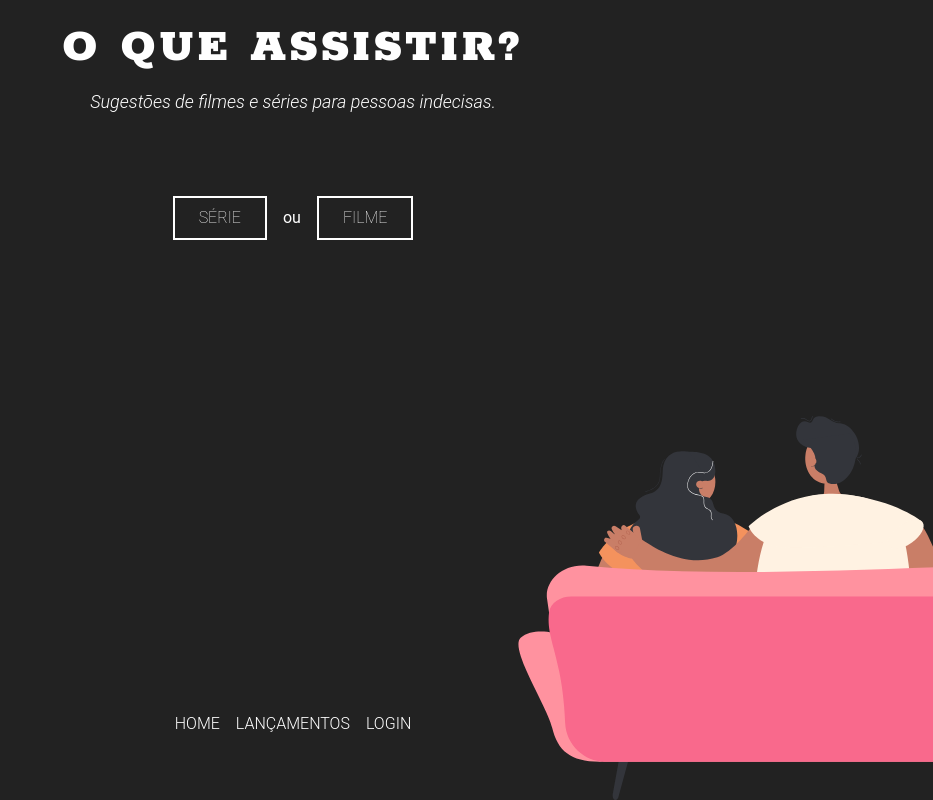
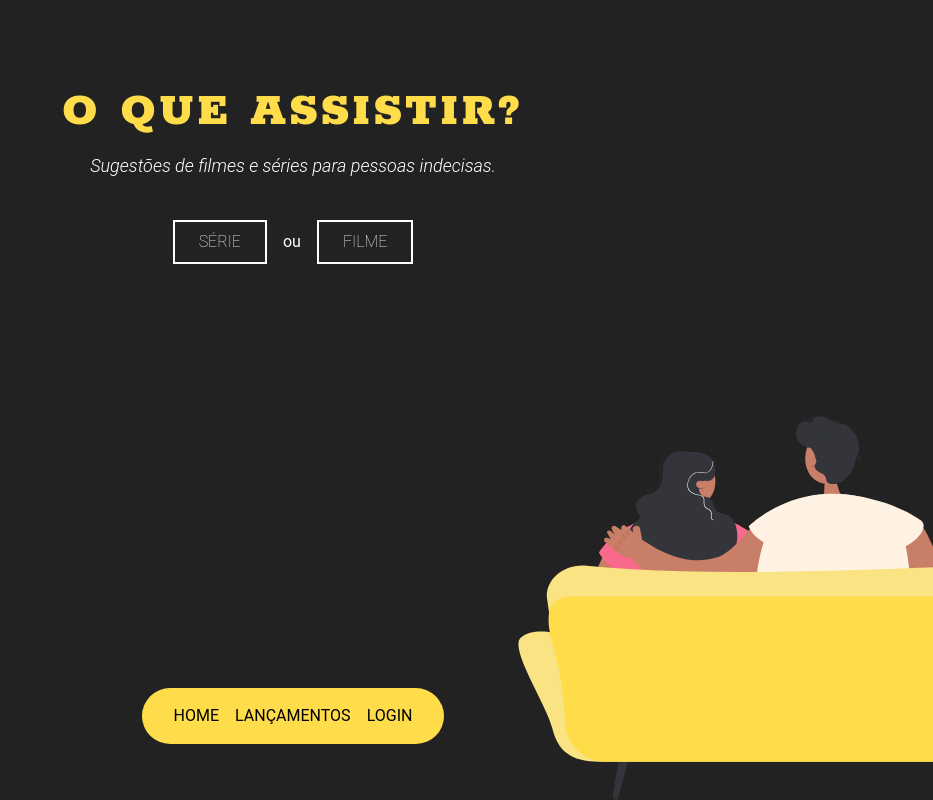
Before and after one commit to luisafalcao/Project-Nextjs, a Next.js app: page / in a window 1280 px wide. Shown: the whole page, without its empty margins (347-1280 px from the left). Built offline with nearby package versions, Linux system fonts and the light colour scheme.

Commit message:
mudanças de design

```diff
--- a/app/components/grid.tsx
+++ b/app/components/grid.tsx
@@ -1,27 +1,28 @@
 "use client"
+
 import Image from "next/image"
 import refresh from '@/public/refresh.svg'
 
 export default function Grid({ pagina, titulo, tituloOriginal, sinopse, poster, rating, onClick, streaming, genero }: any) {
-    const posterUrl = `https://image.tmdb.org/t/p/w300/${poster}`;
+    const posterUrl = `https://image.tmdb.org/t/p/w300${poster}`;
     return (
         <div className="flex flex-wrap gap-5">
             <div className="flex-1 text-right">
-                <img src={posterUrl} alt="" className=""/>
+                <img src={posterUrl} alt={`Poster: ${titulo}`} />
             </div>
             <div className="flex flex-col flex-1 text-left gap-3">
                 <h5>{titulo} {tituloOriginal && <span className="text-sm"> | <em>{tituloOriginal}</em></span>}</h5>
-                <p><span className="text-amber-400">★</span> {rating}</p>
+                <p><span className="text-customColor-accent">★</span> {rating}</p>
                 <p>{sinopse}</p>
                 {
                 pagina === "sugestao" &&
                     <>
                     <p><span className="font-bold">Onde Assistir:</span> {streaming}</p>
                     <Image
-                    className='mt-auto rounded-full cursor-pointer scale-75 hover:scale-105 hover:rotate-45 transition-all'
-                    src={refresh}
-                    alt='Ilustração de uma pessoa sentada em um sofá com um balde de pipoca no colo'
-                    onClick={() => {onClick(genero)}}
+                        className='mt-auto rounded-full cursor-pointer scale-75 hover:scale-105 hover:rotate-45 transition-all'
+                        src={refresh}
+                        alt='Refresh'
+                        onClick={() => {onClick(genero)}}
                     />
                     </>
                 }
--- a/app/globals.css
+++ b/app/globals.css
@@ -57,7 +57,7 @@ h1 {
 }
 
 .button-wrapper {
-  @apply flex gap-4 justify-center items-center mt-10
+  @apply flex gap-4 justify-center items-center my-8
 }
 
 .active {
@@ -65,7 +65,7 @@ h1 {
 }
 
 .navlinks {
-  @apply uppercase font-light text-white gap-4 flex justify-center
+  @apply uppercase font-normal text-black gap-4 flex justify-center
 }
 
 .navlink {
--- a/app/lancamentos/page.tsx
+++ b/app/lancamentos/page.tsx
@@ -7,7 +7,6 @@ export default async function Lancamentos() {
 
     return (
         <main>
-            <h2 className="text-center lowercase font-thin my-10">Últimos Lançamentos</h2>
             <ul className="w-6/12 mx-auto">
                 {lancamentos.map((lancamento: {
                     id: Key | null | undefined;
--- a/app/layout.tsx
+++ b/app/layout.tsx
@@ -10,15 +10,15 @@ export default function RootLayout({ children }: any) {
   return (
     <html lang="en">
       <body className='font-roboto min-h-screen justify-center justify-items-center py-6 bg-customColor-dark text-white'>
-        <header className='text-center pb-10'>
-          <h1 className='font-rokkitt uppercase font-bold'><Link href="/">{metadata.title}</Link></h1>
+        <header className='text-center pt-16'>
+          <h1 className='text-customColor-accent font-rokkitt uppercase font-bold'><Link href="/">{metadata.title}</Link></h1>
           <h6 className='italic font-light mt-4'>{metadata.description}</h6>
         </header>
 
         {children}
 
-        <footer className='text-center self-end fixed bottom-0 pb-16 w-screen'>
-          <nav className='navlinks'>
+        <footer className='text-center fixed bottom-14 flex justify-center w-full'>
+          <nav className='navlinks bg-customColor-accent py-4 px-8 rounded-full flex justify-center'>
             <Link className="navlink" href="/">Home</Link>
             <Link className="navlink" href="/lancamentos">Lançamentos</Link>
             <Link className="navlink" href="/login">Login</Link>
--- a/app/lib/listarsugestoes.js
+++ b/app/lib/listarsugestoes.js
@@ -15,6 +15,7 @@ export const listarSugestoes = async (tipo, id, idioma) => {
             sugestao = sugestoes[(Math.floor(Math.random() * sugestoes.length))]
         })
 
+        console.log(sugestao)
     return sugestao;
 
 }
--- a/app/login/page.tsx
+++ b/app/login/page.tsx
@@ -2,8 +2,8 @@ import LoginForm from "@/app/lib/ui/login-form";
 
 export default function LoginPage() {
     return (
-        <main className="flex items-center justify-center md:h-screen">
-            <div className="relative mx-auto flex w-full max-w-[400px] flex-col space-y-2.5 p-4 md:-mt-32">
+        <main className="flex items-center justify-center">
+            <div className="relative mx-auto flex w-full max-w-[400px] flex-col space-y-2.5 p-4">
                 <LoginForm />
             </div>
         </main>
--- a/app/page.js
+++ b/app/page.js
@@ -35,7 +35,7 @@ export default function Home() {
 		setHideImage(false)
 	}
 	return (
-		<main className={`main-home ${hideImage && 'mt-10'}`}>
+		<main className={`mt-10 main-home ${hideImage && 'mt-10'}`}>
 
 			{
 				!click &&
@@ -51,7 +51,7 @@ export default function Home() {
 			<Image
 				className="h-full fixed bottom-0 max-h-96 transition linear"
 				src={mainImage}
-				alt='Ilustração de uma pessoa sentada em um sofá com um balde de pipoca no colo'
+				alt='Ilustração de 3 pessoas sentadas em um sofá de costas.'
 			/>
 			}
 
--- a/tailwind.config.ts
+++ b/tailwind.config.ts
@@ -17,6 +17,8 @@ const config: Config = {
         customColor: {
           dark: '#222222',
           light: 'white',
+          // accent: "#F9698C",
+          accent: "#FFDC4A"
         }
       },
       fontFamily: {
```
Also changed, not shown: public/home.svg, public/home2.svg (deleted).
